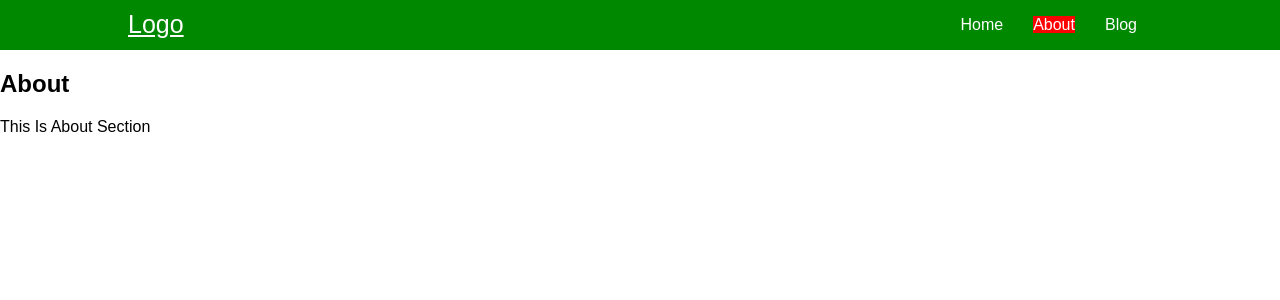
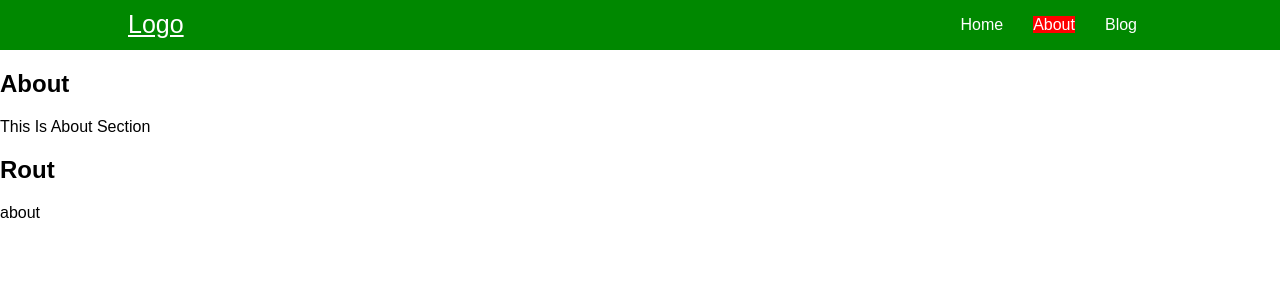
Before and after one commit to Mohammedazzam/react_-Unique_Coderz, a React (Create React App) app: page /about in a window 1280 px wide. Shown: the top 300 px of the page. Built offline with nearby package versions, Linux system fonts and the light colour scheme.

Commit message:
(27 Route Params التعامل مع  )

```diff
--- a/src/App.js
+++ b/src/App.js
@@ -2,9 +2,10 @@ import React, { Component } from 'react';
 // import { BrowserRouter, Route } from 'react-router-dom';
 import { BrowserRouter, Route } from 'react-router-dom';
 
-import About from './components/About';
-import Home from './components/Home';
+import About from './components/About'
+import Home from './components/Home'
 import Blog from './components/Blog'
+import Rout from './components/Rout'
 
 import Nav from './components/Nav';
 
@@ -18,6 +19,7 @@ class App extends Component {
                     <Route  exact path="/" component={Home} />
                     <Route  path="/about" component={About} />
                     <Route  path="/blog" component={Blog} />
+                    <Route path="/:test_params" component={Rout} />
                 </div>
             </BrowserRouter>
         )
--- a/src/components/Blog.js
+++ b/src/components/Blog.js
@@ -10,6 +10,10 @@ class Blog extends Component {
     }
 
     componentDidMount() {
+        console.log(this.props)
+        console.log(this.props.match.path)
+
+
         axios.get("https://jsonplaceholder.typicode.com/users")
             .then(res => {
                 console.log(res.data)
--- /dev/null
+++ b/src/components/Rout.js
@@ -0,0 +1,14 @@
+import React from 'react';
+
+
+const Rout =(props) =>{
+    let test = props.match.params.test_params;
+    return(
+        <div>
+            <h2>Rout</h2>
+            <p>{test}</p>
+        </div>
+    )
+}
+
+export default Rout;
```
